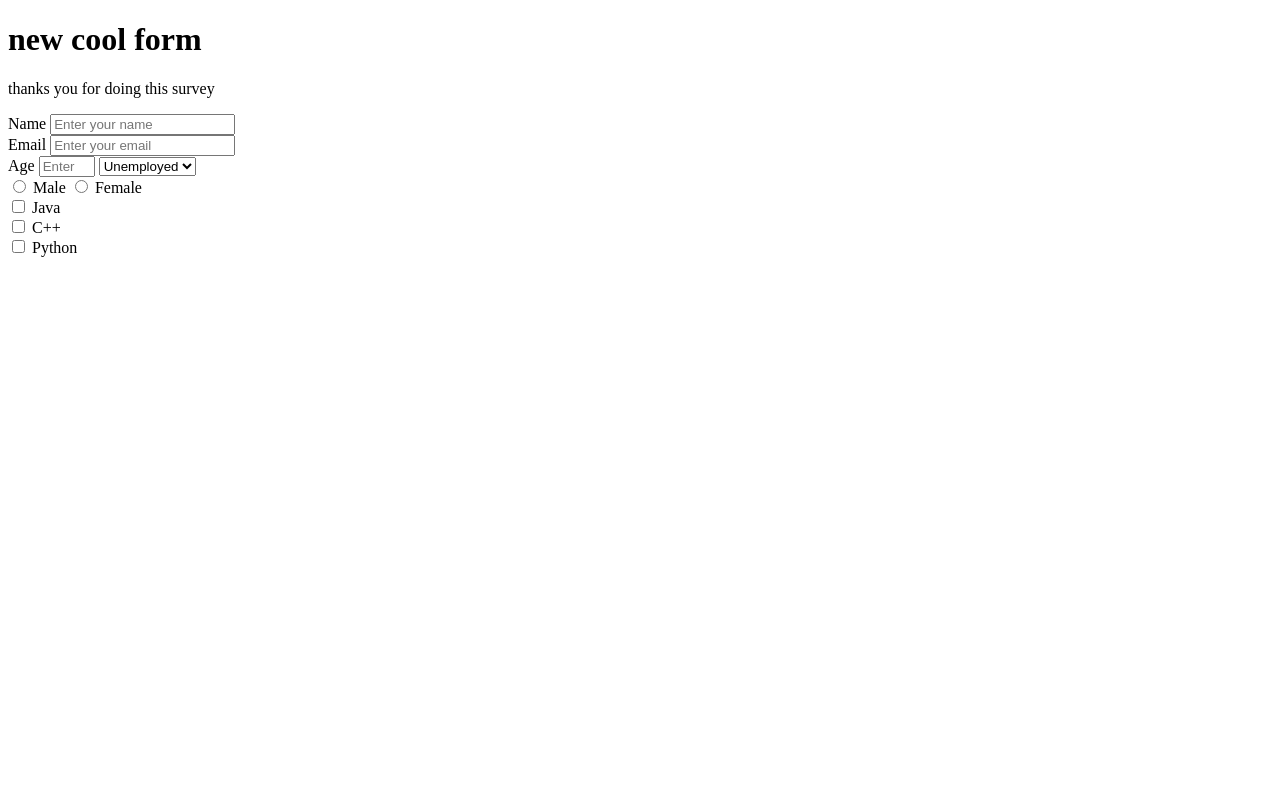
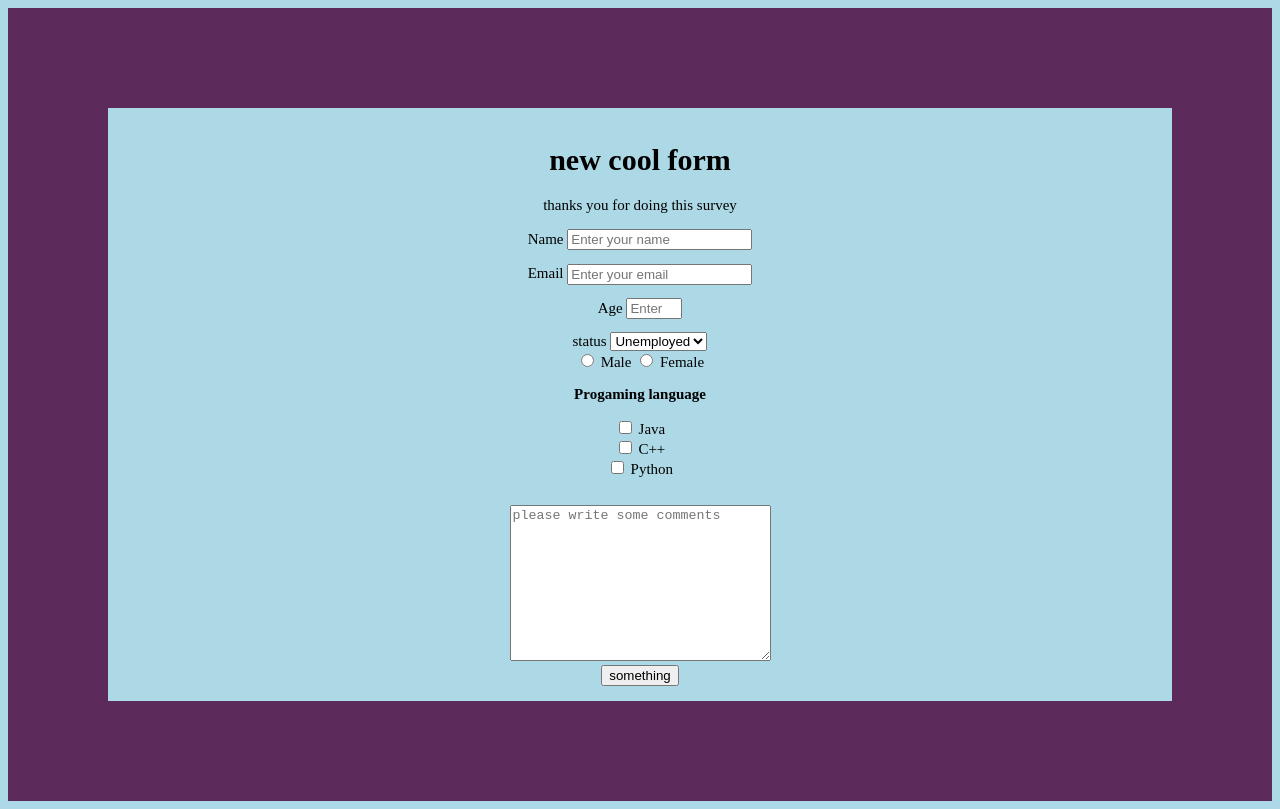
Before and after one commit to ferbaco86/Microverse_Trial_2, a plain HTML site: page index.html in a window 1280 px wide. Drawn offline with Linux system fonts and the light colour scheme.

Commit message:
finished

```diff
--- a/css/style.css
+++ b/css/style.css
@@ -0,0 +1,27 @@
+html{
+    font-size: 10px;
+}
+body{
+    text-align: center;
+    background-color: lightblue;
+}
+#main{
+    margin: auto;
+    padding: 1em;
+font-size: 1.5rem;
+border: solid;
+border-width: 10rem;
+border-color: rgb(92, 43, 92);
+}
+#textarea{
+    margin-top: 2em;
+}
+#email{
+    margin-top: 1em;
+}
+#number{
+    margin-top: 1em;
+}
+#dropdown{
+    margin-top: 1em;
+}
--- a/index.html
+++ b/index.html
@@ -8,6 +8,7 @@
 
   <body>
     <script src="https://cdn.freecodecamp.org/testable-projects-fcc/v1/bundle.js"></script>
+    <div id="main">
 <h1 id="title"> new cool form</h1>
 <p id="description"> thanks you for doing this survey</p>
 <form id="survey-form">
@@ -16,7 +17,8 @@
   <label for="email" id="email-label">Email</label>
   <input type="email" name="" id="email" placeholder="Enter your email" required><br>
   <label for="number" id="number-label">Age</label>
-  <input type="number" name="" id="number" min="1" max="99" placeholder="Enter your age" required>
+  <input type="number" name="" id="number" min="1" max="99" placeholder="Enter your age" required><br>
+  <label for="dropdown">status</label>
   <select id="dropdown">
     <option>Unemployed</option>
     <option>Employed</option>
@@ -28,13 +30,15 @@
   <label for="male">Male</label>
   <input type="radio" name="gender" value="female" id="female">
   <label for="female">Female</label><br>
+  <p><strong>Progaming language</strong></p>
   <input type="checkbox" value="java" name="lang"> Java<br>
   <input type="checkbox" value="c++" name="lang2"> C++<br>
   <input type="checkbox" value="phyton" name="lang3"> Python<br>
 
-
-
+  <textarea name="comments" id="textarea" cols="30" rows="10" placeholder="please write some comments"></textarea><br>
+<button type="submit" id="submit">something</button>
 </form>
+</div>
     <script  src="js/index.js"></script>
   </body>
 </html>
```
